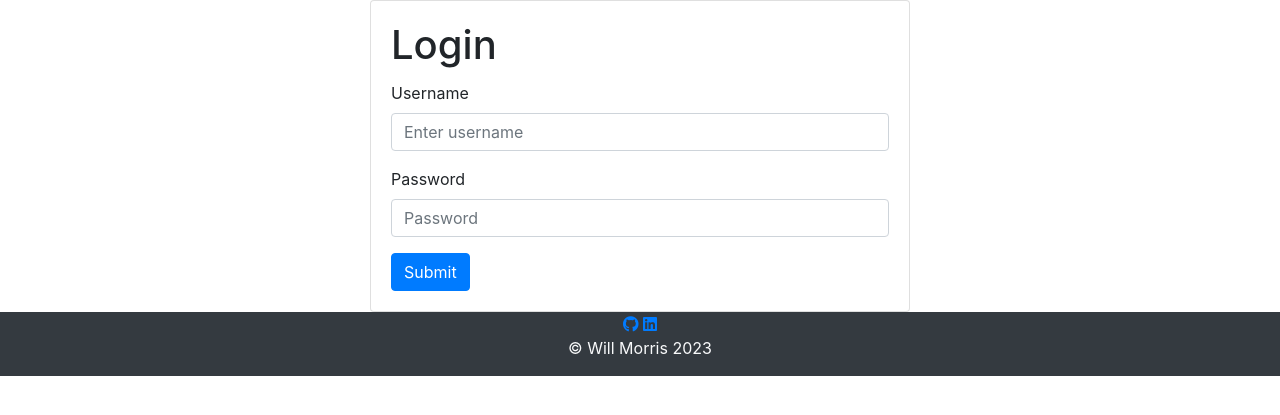
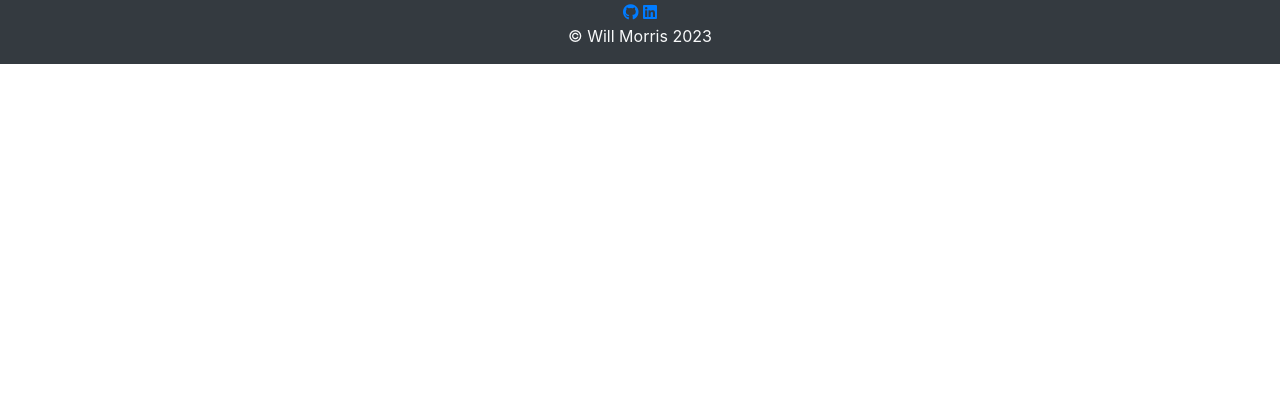
Before and after one commit to Willmo103/prawfish2.0, a Flask app: page / in a window 1280 px wide. Shown: the part 56-471 px from the top of the page. Run offline with Flask 3, Linux system fonts and the light colour scheme; some libraries are stand-ins or nearby versions.

Commit message:
working on templates

```diff
--- a/templates/index.html
+++ b/templates/index.html
@@ -3,41 +3,4 @@ endblock %} {% block stylesheets %} {% endblock stylesheets %} {% block content
 %}
 <!-- this form shoud be responsive to all screen sizes and centered in on screen in a card with some shadow effect -->
 
-<div class="container login-form">
-  <div class="row">
-    <div class="col-md-6 offset-md-3">
-      <div class="card">
-        <div class="card-body">
-          <h1 class="card-title">Login</h1>
-          <form action="/login" method="POST">
-            <div class="form-group">
-              <label for="username">Username</label>
-              <input
-                type="text"
-                class="form-control"
-                id="username"
-                name="username"
-                placeholder="Enter username"
-              />
-            </div>
-            <div class="form-group">
-              <label for="password">Password</label>
-              <input
-                type="password"
-                class="form-control"
-                id="password"
-                name="password"
-                placeholder="Password"
-              />
-            </div>
-            <button type="submit" class="btn btn-primary">Submit</button>
-          </form>
-        </div>
-      </div>
-    </div>
-  </div>
-<form>
-</div>
-
-
-{% endblock %}
+{% endblock %} {% block scripts %} {% endblock %}
```
Also changed, not shown: templates/includes/login-form.html (added, +26 -0 lines), templates/includes/registration-form.html (added, +34 -0 lines).
